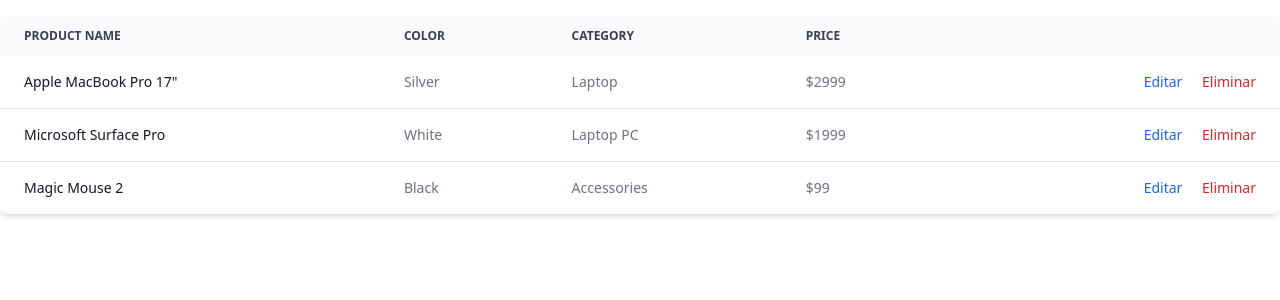
After one commit to ryukomvp/import_cars, a PHP site: page /views/products.html in a window 1280 px wide. The commit adds this page. Shown: the top 300 px of the page. Run offline with PHP 8.4, Linux system fonts and the light colour scheme; some libraries are stand-ins or nearby versions.

Commit message:
SCRUD de productos

```diff
--- a/resources/css/marchelli.css
+++ b/resources/css/marchelli.css
@@ -991,6 +991,18 @@
   }
 }
 
+.sr-only {
+  position: absolute;
+  width: 1px;
+  height: 1px;
+  padding: 0;
+  margin: -1px;
+  overflow: hidden;
+  clip: rect(0, 0, 0, 0);
+  white-space: nowrap;
+  border-width: 0;
+}
+
 .visible {
   visibility: visible;
 }
@@ -1277,6 +1294,14 @@
   overflow: hidden;
 }
 
+.overflow-x-auto {
+  overflow-x: auto;
+}
+
+.whitespace-nowrap {
+  white-space: nowrap;
+}
+
 .rounded {
   border-radius: 0.25rem;
 }
@@ -1303,6 +1328,10 @@
   border-width: 0px;
 }
 
+.border-b {
+  border-bottom-width: 1px;
+}
+
 .border-blue-600 {
   --tw-border-opacity: 1;
   border-color: rgb(28 100 242 / var(--tw-border-opacity));
@@ -1426,12 +1455,30 @@
   padding-bottom: 2rem;
 }
 
+.py-4 {
+  padding-top: 1rem;
+  padding-bottom: 1rem;
+}
+
+.px-4 {
+  padding-left: 1rem;
+  padding-right: 1rem;
+}
+
 .pt-2 {
   padding-top: 0.5rem;
 }
 
+.text-left {
+  text-align: left;
+}
+
 .text-center {
   text-align: center;
+}
+
+.text-right {
+  text-align: right;
 }
 
 .text-2xl {
@@ -1454,6 +1501,11 @@
   line-height: 1.75rem;
 }
 
+.text-xs {
+  font-size: 0.75rem;
+  line-height: 1rem;
+}
+
 .font-bold {
   font-weight: 700;
 }
@@ -1468,6 +1520,10 @@
 
 .font-semibold {
   font-weight: 600;
+}
+
+.uppercase {
+  text-transform: uppercase;
 }
 
 .leading-6 {
@@ -1504,6 +1560,21 @@
 .text-white {
   --tw-text-opacity: 1;
   color: rgb(255 255 255 / var(--tw-text-opacity));
+}
+
+.text-gray-700 {
+  --tw-text-opacity: 1;
+  color: rgb(55 65 81 / var(--tw-text-opacity));
+}
+
+.text-red-600 {
+  --tw-text-opacity: 1;
+  color: rgb(224 36 36 / var(--tw-text-opacity));
+}
+
+.text-gray-200 {
+  --tw-text-opacity: 1;
+  color: rgb(229 231 235 / var(--tw-text-opacity));
 }
 
 .opacity-0 {
@@ -1523,6 +1594,12 @@
 .shadow-lg {
   --tw-shadow: 0 10px 15px -3px rgb(0 0 0 / 0.1), 0 4px 6px -4px rgb(0 0 0 / 0.1);
   --tw-shadow-colored: 0 10px 15px -3px var(--tw-shadow-color), 0 4px 6px -4px var(--tw-shadow-color);
+  box-shadow: var(--tw-ring-offset-shadow, 0 0 #0000), var(--tw-ring-shadow, 0 0 #0000), var(--tw-shadow);
+}
+
+.shadow-md {
+  --tw-shadow: 0 4px 6px -1px rgb(0 0 0 / 0.1), 0 2px 4px -2px rgb(0 0 0 / 0.1);
+  --tw-shadow-colored: 0 4px 6px -1px var(--tw-shadow-color), 0 2px 4px -2px var(--tw-shadow-color);
   box-shadow: var(--tw-ring-offset-shadow, 0 0 #0000), var(--tw-ring-shadow, 0 0 #0000), var(--tw-shadow);
 }
 
@@ -1767,6 +1874,10 @@
 @media (min-width: 640px) {
   .sm\:max-w-md {
     max-width: 28rem;
+  }
+
+  .sm\:rounded-lg {
+    border-radius: 0.5rem;
   }
 
   .sm\:p-8 {
--- /dev/null
+++ b/views/products.html
@@ -0,0 +1,99 @@
+<!DOCTYPE html>
+<html lang="es">
+
+<head>
+    <meta charset="UTF-8">
+    <meta http-equiv="X-UA-Compatible" content="IE=edge">
+    <meta name="viewport" content="width=device-width, initial-scale=1.0">
+    <link href="/resources/css/marchelli.css" rel="stylesheet">
+    <title>Productos</title>
+</head>
+
+<body>
+    <div class="container py-4">
+        <div class="relative overflow-x-auto shadow-md sm:rounded-lg">
+            <table class="w-full text-sm text-left text-gray-500 dark:text-gray-400">
+                <thead class="text-xs text-gray-700 uppercase bg-gray-50 dark:bg-gray-700 dark:text-gray-400">
+                    <tr>
+                        <th scope="col" class="px-6 py-3">
+                            Product name
+                        </th>
+                        <th scope="col" class="px-6 py-3">
+                            Color
+                        </th>
+                        <th scope="col" class="px-6 py-3">
+                            Category
+                        </th>
+                        <th scope="col" class="px-6 py-3">
+                            Price
+                        </th>
+                        <th scope="col" class="px-6 py-3">
+                            <span class="sr-only">Edit</span>
+                        </th>
+                    </tr>
+                </thead>
+                <tbody>
+                    <tr
+                        class="bg-white border-b dark:bg-gray-800 dark:border-gray-700 hover:bg-blue-200 dark:hover:bg-gray-600">
+                        <th scope="row" class="px-6 py-4 font-medium text-gray-900 whitespace-nowrap dark:text-white">
+                            Apple MacBook Pro 17"
+                        </th>
+                        <td class="px-6 py-4">
+                            Silver
+                        </td>
+                        <td class="px-6 py-4">
+                            Laptop
+                        </td>
+                        <td class="px-6 py-4">
+                            $2999
+                        </td>
+                        <td class="px-6 py-4 text-right">
+                            <a href="#" class="font-medium text-blue-600 dark:text-blue-500 hover:underline px-4">Editar</a>
+                            <a href="#" class="font-medium text-red-600 dark:text-blue-500 hover:underline">Eliminar</a>
+                        </td>
+                    </tr>
+                    <tr
+                        class="bg-white border-b dark:bg-gray-800 dark:border-gray-700 hover:bg-blue-200 dark:hover:bg-gray-600">
+                        <th scope="row" class="px-6 py-4 font-medium text-gray-900 whitespace-nowrap dark:text-white">
+                            Microsoft Surface Pro
+                        </th>
+                        <td class="px-6 py-4">
+                            White
+                        </td>
+                        <td class="px-6 py-4">
+                            Laptop PC
+                        </td>
+                        <td class="px-6 py-4">
+                            $1999
+                        </td>
+                        <td class="px-6 py-4 text-right">
+                            <a href="#" class="font-medium text-blue-600 dark:text-blue-500 hover:underline px-4">Editar</a>
+                            <a href="#" class="font-medium text-red-600 dark:text-blue-500 hover:underline">Eliminar</a>
+                        </td>
+                    </tr>
+                    <tr class="bg-white dark:bg-gray-800 hover:bg-blue-200 dark:hover:bg-gray-600">
+                        <th scope="row" class="px-6 py-4 font-medium text-gray-900 whitespace-nowrap dark:text-white">
+                            Magic Mouse 2
+                        </th>
+                        <td class="px-6 py-4">
+                            Black
+                        </td>
+                        <td class="px-6 py-4">
+                            Accessories
+                        </td>
+                        <td class="px-6 py-4">
+                            $99
+                        </td>
+                        <td class="px-6 py-4 text-right">
+                            <a href="#" class="font-medium text-blue-600 dark:text-blue-500 hover:underline px-4">Editar</a>
+                            <a href="#" class="font-medium text-red-600 dark:text-blue-500 hover:underline">Eliminar</a>
+                        </td>
+                    </tr>
+                </tbody>
+            </table>
+        </div>
+    </div>
+    <script src="/node_modules/flowbite/dist/flowbite.min.js"></script>
+</body>
+
+</html>
```
Also changed, not shown: other parts of resources/css/marchelli.css (+35 -0 lines).
